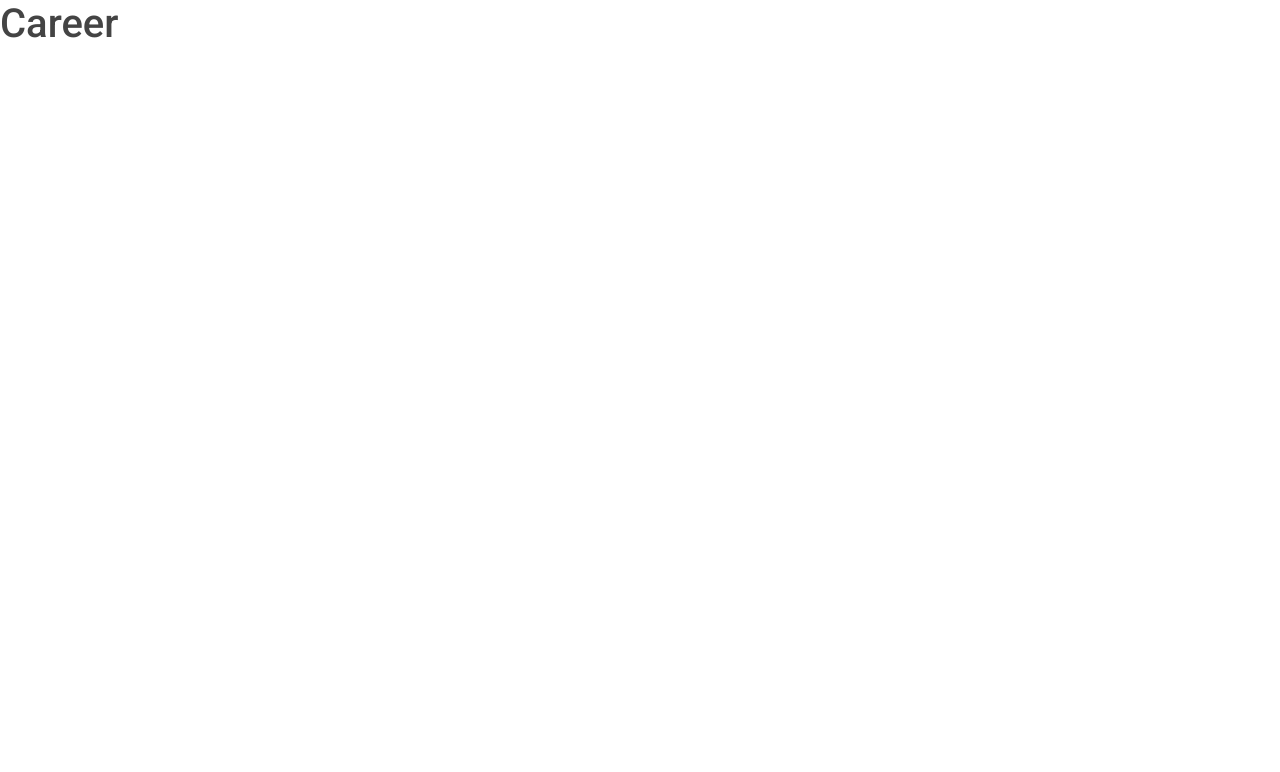
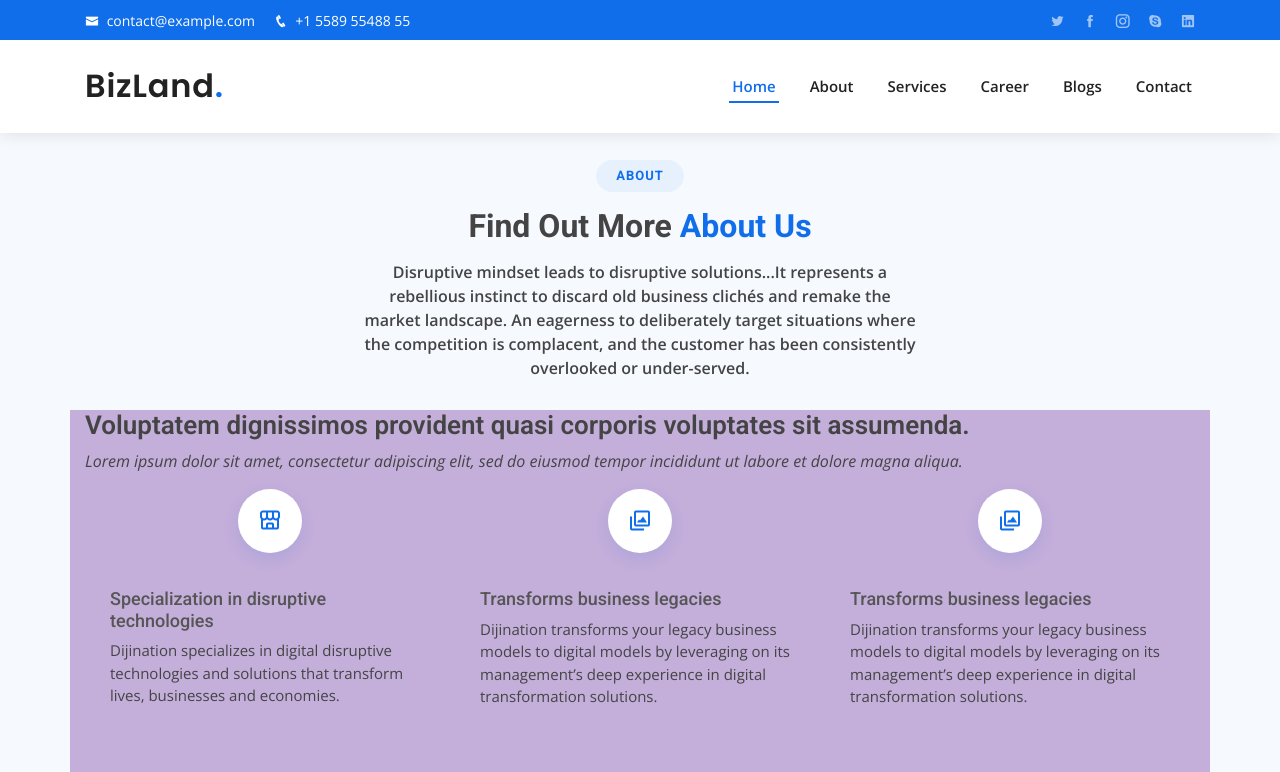
Before and after one commit to DIJINATION-LLC/DIJINATION-Test, a plain HTML site: page career.html in a window 1280 px wide. Shown: the top 772 px of the page. Drawn offline with nearby package versions, Linux system fonts and the light colour scheme.

Commit message:
navbar changes

```diff
--- a/career.html
+++ b/career.html
@@ -4,7 +4,7 @@
     <meta charset="utf-8" />
     <meta content="width=device-width, initial-scale=1.0" name="viewport" />
 
-    <title>BizLand Bootstrap Template - Index</title>
+    <title>DIJINATION</title>
     <meta content="" name="description" />
     <meta content="" name="keywords" />
 
@@ -43,6 +43,128 @@
   ======================================================== -->
   </head>
   <body>
-    <h1>Career</h1>
+  <!-- ======= Top Bar ======= -->
+  <div id="topbar" class="d-none d-lg-flex align-items-center fixed-top">
+    <div class="container d-flex">
+      <div class="contact-info mr-auto">
+        <i class="icofont-envelope"></i> <a href="mailto:contact@example.com">contact@example.com</a>
+        <i class="icofont-phone"></i> +1 5589 55488 55
+      </div>
+      <div class="social-links">
+        <a href="#" class="twitter"><i class="icofont-twitter"></i></a>
+        <a href="#" class="facebook"><i class="icofont-facebook"></i></a>
+        <a href="#" class="instagram"><i class="icofont-instagram"></i></a>
+        <a href="#" class="skype"><i class="icofont-skype"></i></a>
+        <a href="#" class="linkedin"><i class="icofont-linkedin"></i></i></a>
+      </div>
+    </div>
+  </div>
+
+  <!-- ======= Header ======= -->
+  <header id="header" class="fixed-top">
+    <div class="container d-flex align-items-center">
+
+      <h1 class="logo mr-auto"><a href="index.html">BizLand<span>.</span></a></h1>
+      <!-- Uncomment below if you prefer to use an image logo -->
+      <!-- <a href="index.html" class="logo mr-auto"><img src="assets/img/logo.png" alt=""></a>-->
+
+      <nav class="nav-menu d-none d-lg-block">
+        <ul>
+          <li><a href="index.html">Home</a></li>
+          <li class="active"><a href="about.html">About</a></li>
+          <li><a href="services.html">Services</a></li>
+          <li><a href="career.html">Career</a></li>
+          <li><a href="blogs.html">Blogs</a></li>
+          <li><a href="contact.html">Contact</a>
+        </ul>
+      </nav><!-- .nav-menu -->
+
+    </div>
+  </header><!-- End Header -->
+    <!-- ======= About Section ======= -->
+    <section id="about" class="about section-bg">
+      <div id="about-div" class="container" data-aos="fade-up">
+        <div class="section-title">
+          <h2>About</h2>
+          <h3>Find Out More <span>About Us</span></h3>
+          <p>
+            Disruptive mindset leads to disruptive solutions...It represents a
+            rebellious instinct to discard old business clichés and remake the
+            market landscape. An eagerness to deliberately target situations
+            where the competition is complacent, and the customer has been
+            consistently overlooked or under-served.
+          </p>
+        </div>
+        <div class="row">
+          <div
+            class="col-lg pt-4 pt-lg-0 content d-flex flex-column justify-content-center"
+            data-aos="fade-up"
+            data-aos-delay="100"
+          >
+            <h3>
+              Voluptatem dignissimos provident quasi corporis voluptates sit
+              assumenda.
+            </h3>
+            <p class="font-italic">
+              Lorem ipsum dolor sit amet, consectetur adipiscing elit, sed do
+              eiusmod tempor incididunt ut labore et dolore magna aliqua.
+            </p>
+            <ul>
+              <li>
+                <i class="bx bx-store-alt"></i>
+                <div>
+                  <h5>Specialization in disruptive technologies</h5>
+                  <p>
+                    Dijination specializes in digital disruptive technologies
+                    and solutions that transform lives, businesses and
+                    economies.
+                  </p>
+                </div>
+              </li>
+              <li>
+                <i class="bx bx-images"></i>
+                <div>
+                  <h5>Transforms business legacies</h5>
+                  <p>
+                    Dijination transforms your legacy business models to digital
+                    models by leveraging on its management’s deep experience in
+                    digital transformation solutions.
+                  </p>
+                </div>
+              </li>
+              <li>
+                <i class="bx bx-images"></i>
+                <div>
+                  <h5>Transforms business legacies</h5>
+                  <p>
+                    Dijination transforms your legacy business models to digital
+                    models by leveraging on its management’s deep experience in
+                    digital transformation solutions.
+                  </p>
+                </div>
+              </li>
+            </ul>
+            <div class="col-lg-6" data-aos="zoom-out" data-aos-delay="100">
+              <img src="assets/img/about.jpg" class="img-fluid" alt="" />
+            </div>
+          </div>
+        </div>
+      </div>
+    </section>
+
+    <!-- Vendor JS Files -->
+    <script src="assets/vendor/jquery/jquery.min.js"></script>
+    <script src="assets/vendor/bootstrap/js/bootstrap.bundle.min.js"></script>
+    <script src="assets/vendor/jquery.easing/jquery.easing.min.js"></script>
+    <script src="assets/vendor/php-email-form/validate.js"></script>
+    <script src="assets/vendor/waypoints/jquery.waypoints.min.js"></script>
+    <script src="assets/vendor/counterup/counterup.min.js"></script>
+    <script src="assets/vendor/owl.carousel/owl.carousel.min.js"></script>
+    <script src="assets/vendor/isotope-layout/isotope.pkgd.min.js"></script>
+    <script src="assets/vendor/venobox/venobox.min.js"></script>
+    <script src="assets/vendor/aos/aos.js"></script>
+
+    <!-- Template Main JS File -->
+    <script src="assets/js/main.js"></script>
   </body>
 </html>
```
Also changed, not shown: blogs.html (added, +170 -0 lines), contact.html (+2 -1 lines), index.html (+2 -1 lines), inner-page.html (+1 -1 lines), services.html (+2 -1 lines).
